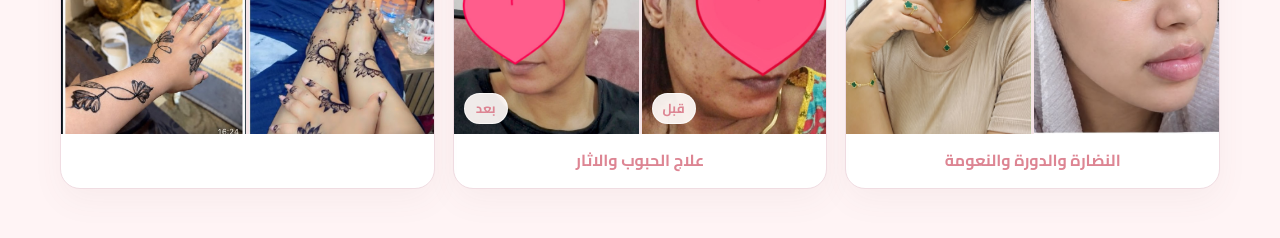
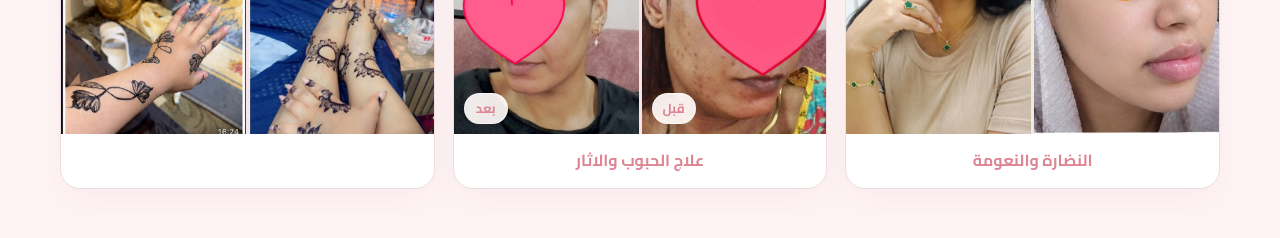
Before and after one commit to Mohammedsalih1/GlowFacee, a React (Vite) app: page / in a window 1280 px wide. Shown: the part 5880-6118 px from the top of the page. Built offline with nearby package versions, Linux system fonts and the light colour scheme; a web font is replaced by a local one.

Commit message:
fixing a typo

```diff
--- a/src/App.jsx
+++ b/src/App.jsx
@@ -109,7 +109,7 @@ const clientResults = [
     id: 'client-7',
     before: '/after7.jpeg',
     after: '/after8.jpeg',
-    text: "النضارة والدورة والنعومة",
+    text: "النضارة والنعومة",
   },
   {
     id: 'client-8',
```
